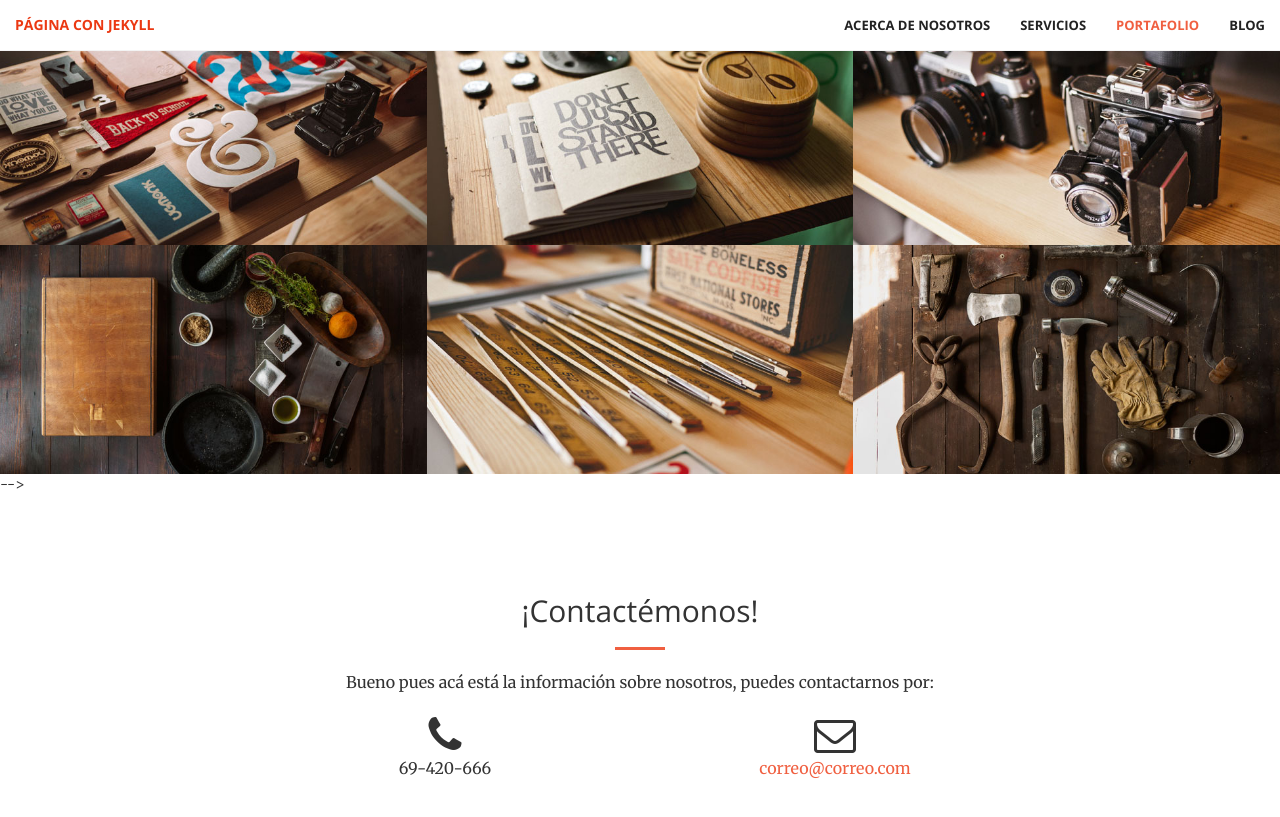
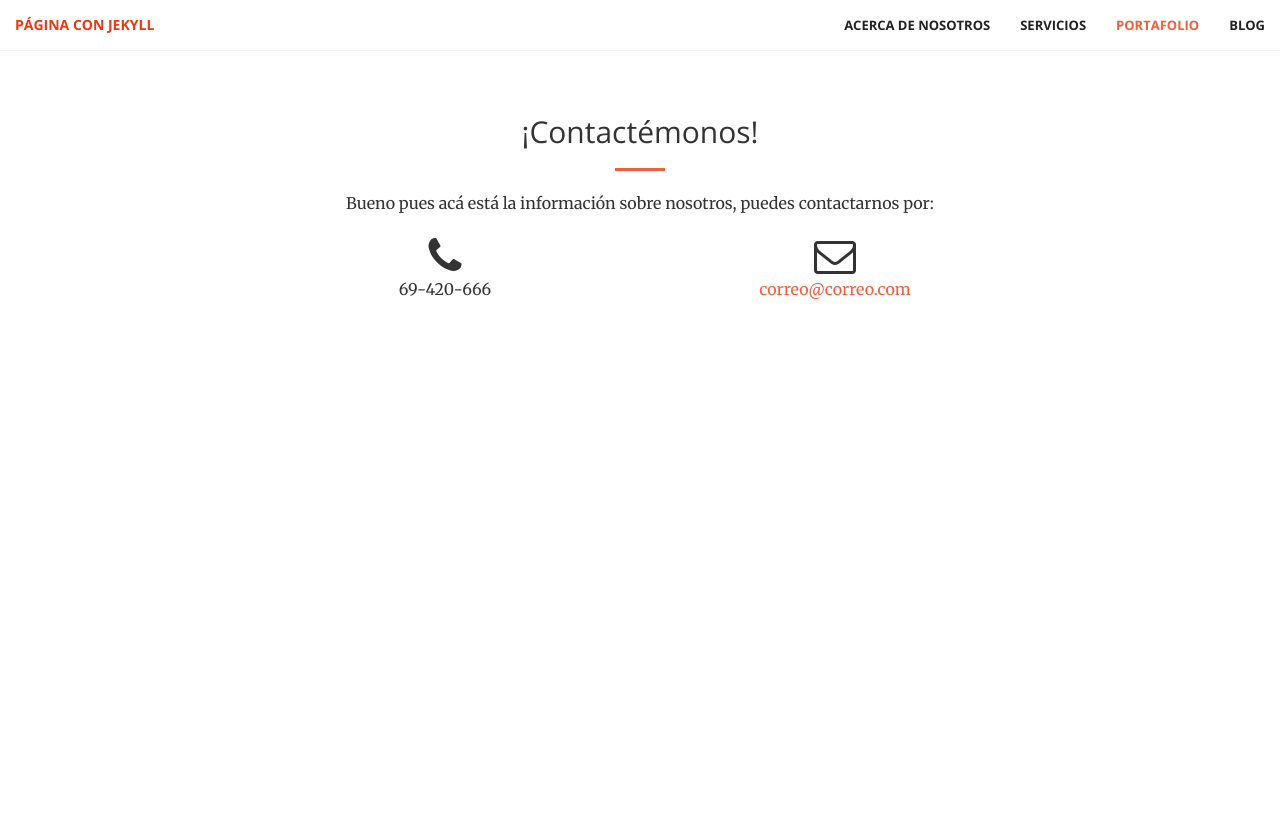
Before and after one commit to Dasapugo4444/jekyll-portal, a Jekyll site: the page built from portfolio.html, in a window 1280 px wide and 900 px high, scrolled down 746 px. Shown: the top 817 px of the window. Built offline with Jekyll 4.4.1, drawn with Linux system fonts in a browser that asks for light colours; after the commit the page ends 1167 px from its top, so only the background shows below that.

Commit message:
fix: portfolio

```diff
--- a/portfolio.html
+++ b/portfolio.html
@@ -26,99 +26,3 @@ title: Portafolio
       </div>
     </div>
   </section>
-
-    <div class="container-fluid">
-      <div class="row no-gutter">
-        <div class="col-lg-4 col-sm-6">
-          <a href="#" class="portfolio-box">
-            <img src="img/portfolio/1.jpg" class="img-responsive" alt="">
-            <div class="portfolio-box-caption">
-              <div class="portfolio-box-caption-content">
-                <div class="project-category text-faded">
-                  Category
-                </div>
-                <div class="project-name">
-                  Project Name
-                </div>
-              </div>
-            </div>
-          </a>
-        </div>
-        <div class="col-lg-4 col-sm-6">
-          <a href="#" class="portfolio-box">
-            <img src="img/portfolio/2.jpg" class="img-responsive" alt="">
-            <div class="portfolio-box-caption">
-              <div class="portfolio-box-caption-content">
-                <div class="project-category text-faded">
-                  Category
-                </div>
-                <div class="project-name">
-                  Project Name
-                </div>
-              </div>
-            </div>
-          </a>
-        </div>
-        <div class="col-lg-4 col-sm-6">
-          <a href="#" class="portfolio-box">
-            <img src="img/portfolio/3.jpg" class="img-responsive" alt="">
-            <div class="portfolio-box-caption">
-              <div class="portfolio-box-caption-content">
-                <div class="project-category text-faded">
-                  Category
-                </div>
-                <div class="project-name">
-                  Project Name
-                </div>
-              </div>
-            </div>
-          </a>
-        </div>
-        <div class="col-lg-4 col-sm-6">
-          <a href="#" class="portfolio-box">
-            <img src="img/portfolio/4.jpg" class="img-responsive" alt="">
-            <div class="portfolio-box-caption">
-              <div class="portfolio-box-caption-content">
-                <div class="project-category text-faded">
-                  Category
-                </div>
-                <div class="project-name">
-                  Project Name
-                </div>
-              </div>
-            </div>
-          </a>
-        </div>
-        <div class="col-lg-4 col-sm-6">
-          <a href="#" class="portfolio-box">
-            <img src="img/portfolio/5.jpg" class="img-responsive" alt="">
-            <div class="portfolio-box-caption">
-              <div class="portfolio-box-caption-content">
-                <div class="project-category text-faded">
-                  Category
-                </div>
-                <div class="project-name">
-                  Project Name
-                </div>
-              </div>
-            </div>
-          </a>
-        </div>
-        <div class="col-lg-4 col-sm-6">
-          <a href="#" class="portfolio-box">
-            <img src="img/portfolio/6.jpg" class="img-responsive" alt="">
-            <div class="portfolio-box-caption">
-              <div class="portfolio-box-caption-content">
-                <div class="project-category text-faded">
-                  Category
-                </div>
-                <div class="project-name">
-                  Project Name
-                </div>
-              </div>
-            </div>
-          </a>
-        </div>
-      </div>
-    </div>
-  </section> -->
```
